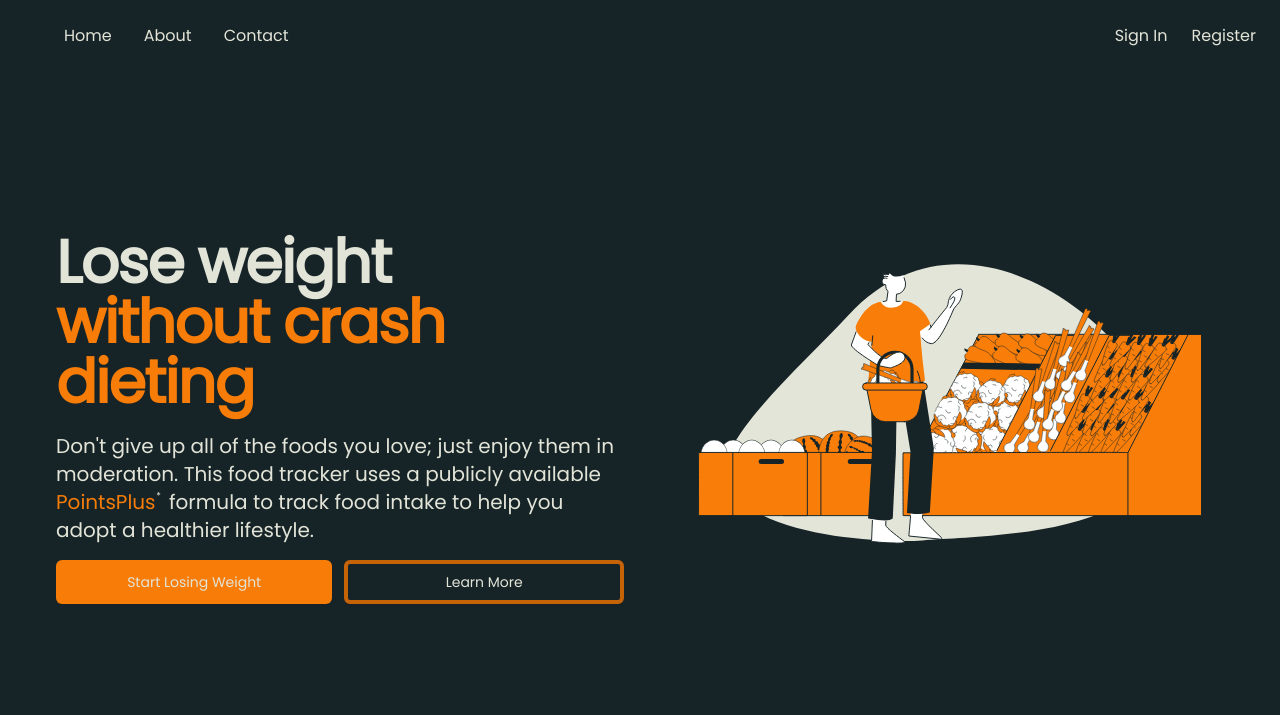
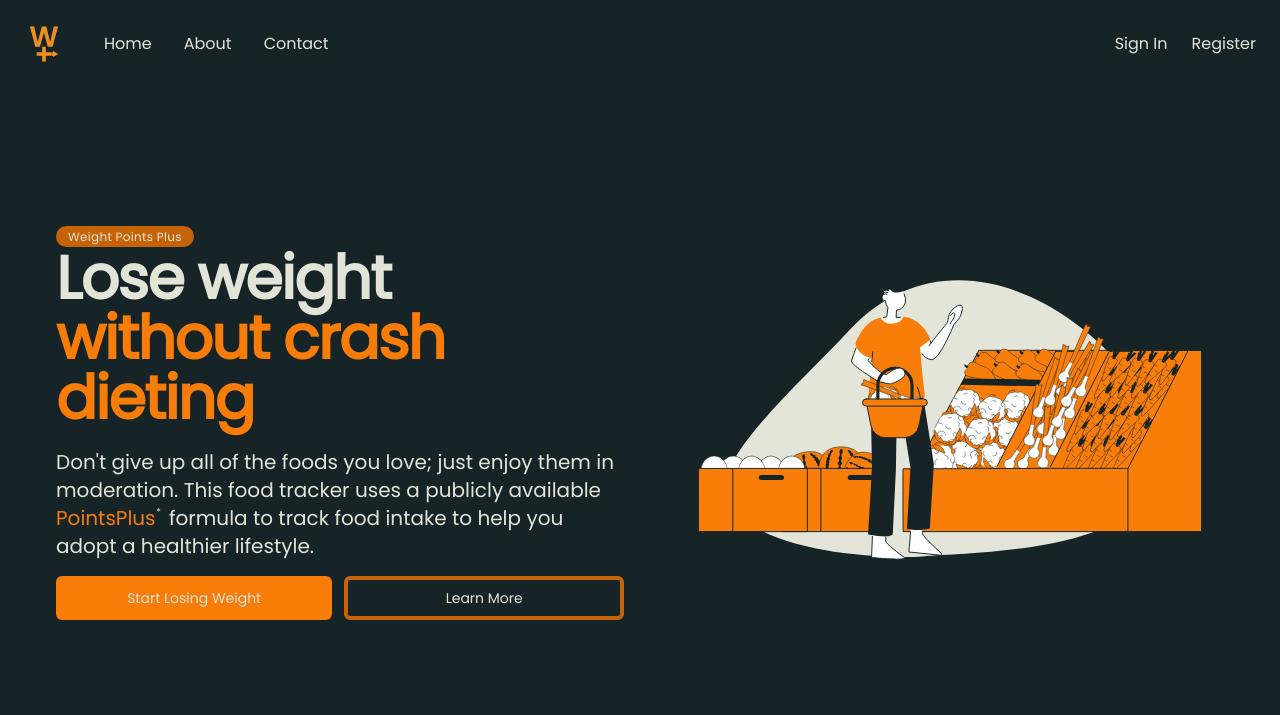
Before and after one commit to jvp-design/weight_points_plus, a Django app: page / in a window 1280 px wide. Shown: the top 715 px of the page. Run offline with Django 3.2, Linux system fonts and the light colour scheme; style sheets or scripts are compiled from the project's sources; parts of the project's set-up code (start-up, migrations or seed data) failed here and were passed over; some libraries are stand-ins or nearby versions.

Commit message:
adding logo and favicon

```diff
--- a/weight_points_plus/templates/pages/home.html
+++ b/weight_points_plus/templates/pages/home.html
@@ -9,8 +9,9 @@
       <div class="lg:grid lg:grid-cols-2 lg:gap-8">
         <div class="mx-auto max-w-md px-4 sm:max-w-2xl sm:px-6 sm:text-center lg:px-0 lg:text-left lg:flex lg:items-center">
           <div class="lg:py-24">
+            <span class="px-3 py-0.5 text-contrast text-xs font-medium leading-5 tracking-wide bg-accent-darken rounded-full">Weight Points Plus</span>
             <h1
-              class="mt-4 text-4xl tracking-tight font-extrabold text-contrast sm:mt-5 sm:text-6xl lg:mt-6 xl:text-6xl"
+              class="text-4xl tracking-tight font-extrabold text-contrast sm:text-6xl xl:text-6xl"
             >
               <span class="block">Lose weight</span>
               <span
--- a/weight_points_plus/templates/snippets/structural/nav.html
+++ b/weight_points_plus/templates/snippets/structural/nav.html
@@ -8,11 +8,12 @@
   <div class="pt-6">
     <nav class="relative max-w-7xl mx-auto flex items-center justify-between px-4 sm:px-6" aria-label="Global">
       <div class="flex items-center flex-1">
-        <div class="flex items-center justify-end w-full md:w-auto">
-          {#          <a href="/">#}
-          {#            <span class="sr-only">Weight Points Plus</span>#}
-          {#            <img class="h-8 w-auto sm:h-10" src="https://tailwindui.com/img/logos/workflow-mark-indigo-500.svg" alt="">#}
-          {#          </a>#}
+      <div class="flex items-center flex-1">
+        <div class="flex items-center justify-between w-full md:w-auto">
+          <a href="/">
+            <span class="sr-only">Weight Points Plus</span>
+            <img class="h-8 w-auto sm:h-10" src="{% static 'images/logo.svg' %}" alt="">
+          </a>
           <div class="-mr-2 flex items-center md:hidden">
             <button type="button" @click="isOpen = !isOpen" class="bg-primary rounded-md p-2 inline-flex items-center justify-center text-contrast hover:bg-gray-800 focus:outline-none focus:ring-2 focus-ring-inset focus:ring-white" aria-expanded="false">
               <span class="sr-only">Open main menu</span>
@@ -56,10 +57,10 @@
     class="absolute z-10 top-0 inset-x-0 p-2 transition transform origin-top md:hidden"
   >
     <div class="rounded-lg shadow-md bg-contrast ring-1 ring-black ring-opacity-5 overflow-hidden">
-      <div class="px-5 pt-4 flex items-center justify-end">
-        {#        <div>#}
-        {#          <img class="h-8 w-auto" src="https://tailwindui.com/img/logos/workflow-mark-indigo-600.svg" alt="">#}
-        {#        </div>#}
+      <div class="px-5 pt-4 flex items-center justify-between">
+        <div>
+          <img class="h-8 w-auto" src="{% static 'images/logo.svg' %}" alt="">
+        </div>
         <div>
           <button type="button" @click="isOpen = !isOpen" @click.outside="isOpen = false" class="text-primary rounded-md p-2 inline-flex items-center justify-center bg-contrast hover:text-primary-lighten focus:outline-none focus:ring-2 focus:ring-inset focus:ring-accent">
             <span class="sr-only">Close menu</span>
```
Also changed, not shown: weight_points_plus/static/images/favicons/favicon.ico, weight_points_plus/static/images/logo.svg (added), weight_points_plus/static/images/logos/logo-with-background.svg (added), weight_points_plus/static/images/logos/logo-without-background.svg (added), weight_points_plus/theme/static/css/dist/styles.css. Lines whose indentation alone changed are shown as unchanged.
